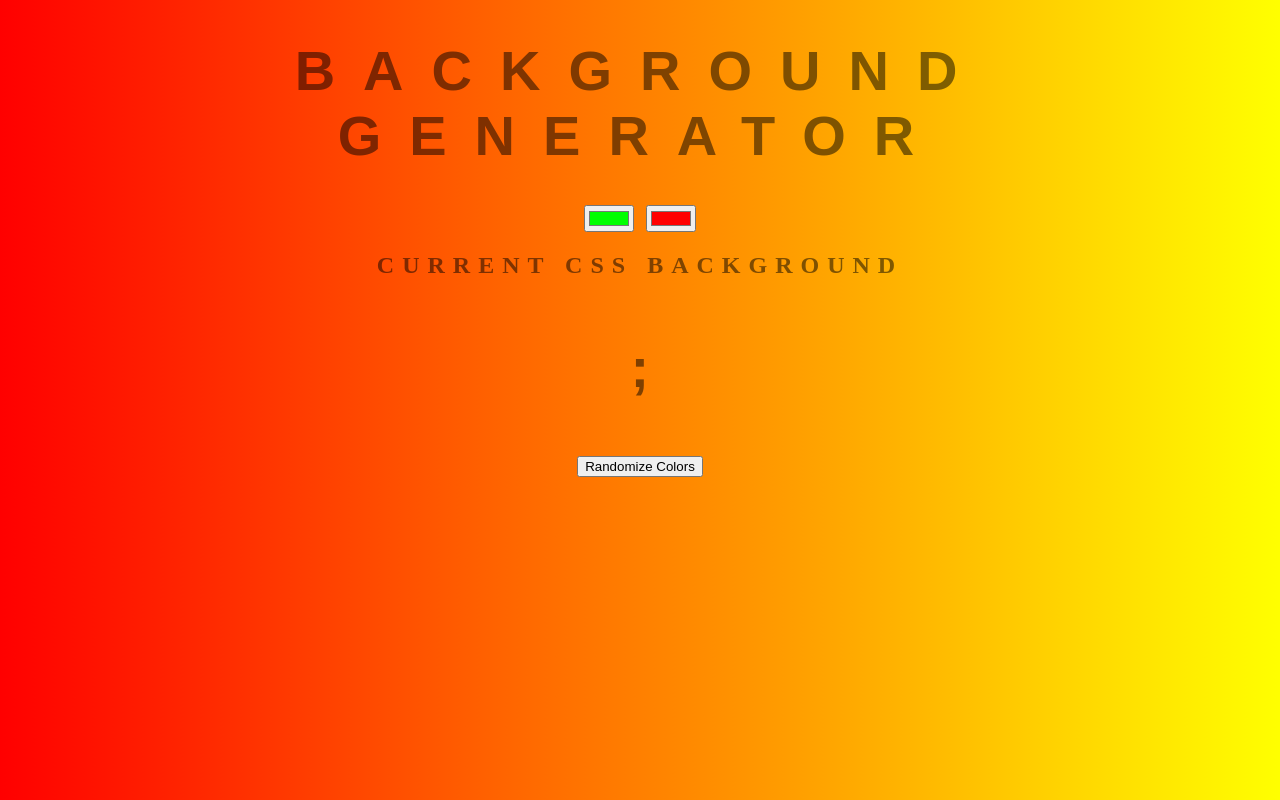
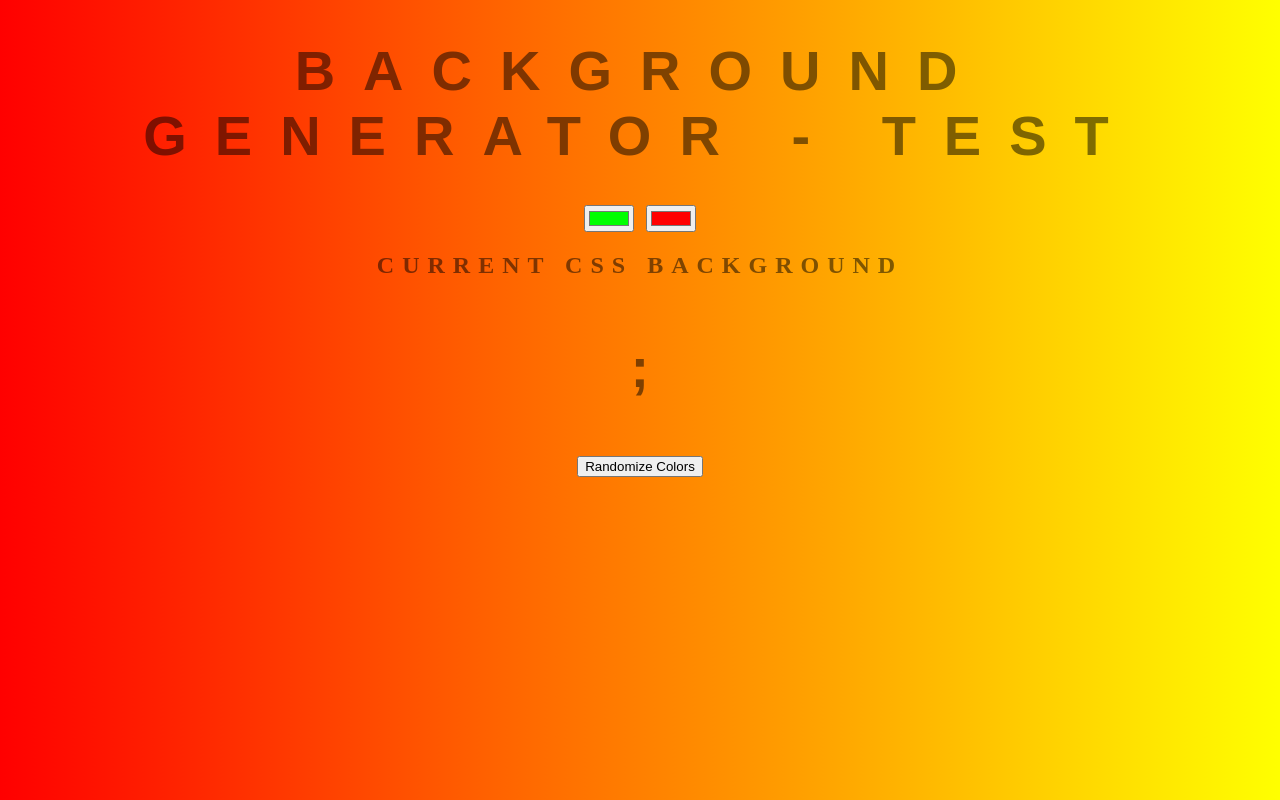
Before and after one commit to Lucijan1/Background-generator, a plain HTML site: page Index.html in a window 1280 px wide. Drawn offline with Linux system fonts and the light colour scheme.

Commit message:
Commit test

```diff
--- a/Index.html
+++ b/Index.html
@@ -8,7 +8,7 @@
     <title>Document</title>
 </head>
 <body  id="gradient" onload="writeColors()">
-    <h1>Background Generator</h1>
+    <h1>Background Generator - test</h1>
     <input class="color1" type="color" name="color1" value="#00ff00">
     <input class="color2" type="color" name="color2" value="#ff0000">
     <h2>Current CSS Background</h2>
```
